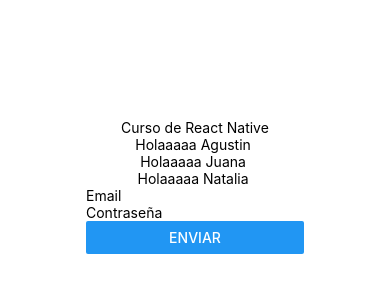
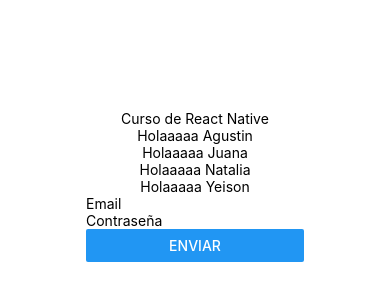
Before and after one commit to yeisondiseno/curso_react_native, a React Native app in the folder myApp/: screen / in a window 390 px wide. Shown: the part 236-536 px from the top of the page. Built offline with nearby package versions, Linux system fonts and the light colour scheme.

Commit message:
Y.Montoya: current save

```diff
--- a/myApp/App.js
+++ b/myApp/App.js
@@ -10,6 +10,7 @@
 			<Saludar name='Agustin' />
 			<Saludar name='Juana' />
 			<Saludar name='Natalia' />
+			<Saludar />
 
 			<LoginForm />
 		</View>
--- a/myApp/src/components/molecules/Saludar.js
+++ b/myApp/src/components/molecules/Saludar.js
@@ -1,8 +1,8 @@
 import { Text } from 'react-native'
 
 const Saludar = props => {
-	const { name } = props
-	return <Text>Holaaaaa {name} </Text>
+	const { name = 'Yeison' } = props
+	return <Text>Holaaaaa {name}</Text>
 }
 
 export default Saludar
```
